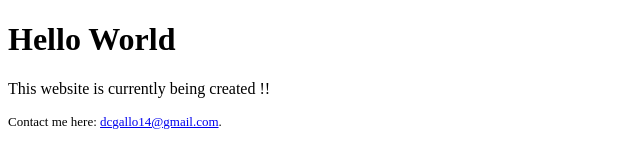
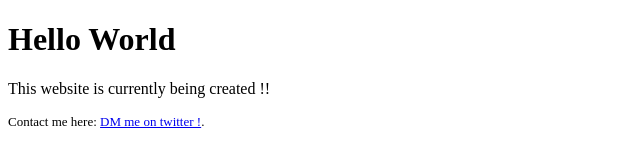
Before and after one commit to dcgallo15/dcgallo15.github.io, a plain HTML site: page index.html in a window 1280 px wide. Shown: the full height of the page, 0-640 px from the left. Drawn offline with Linux system fonts and the light colour scheme.

Commit message:
Update index.html

```diff
--- a/index.html
+++ b/index.html
@@ -8,6 +8,6 @@
 
 <footer style = font-size:small;>
 
-    <p>Contact me here: <a href="https://mail.google.com/mail/u/0/#inbox?compose=new">
-    dcgallo14@gmail.com</a>.</p>
+    <p>Contact me here: <a href="https://twitter.com/DanielG08402843">
+    DM me on twitter !</a>.</p>
 </footer>
```
